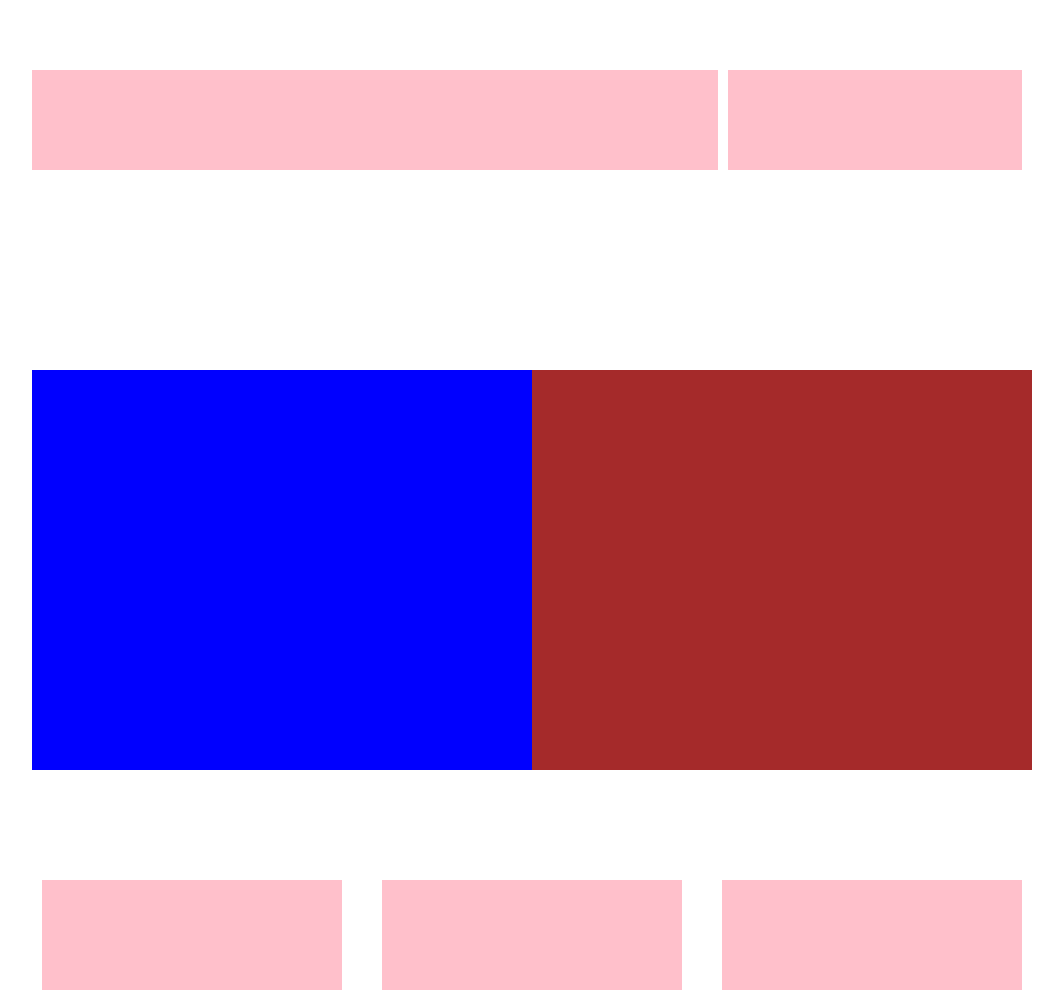
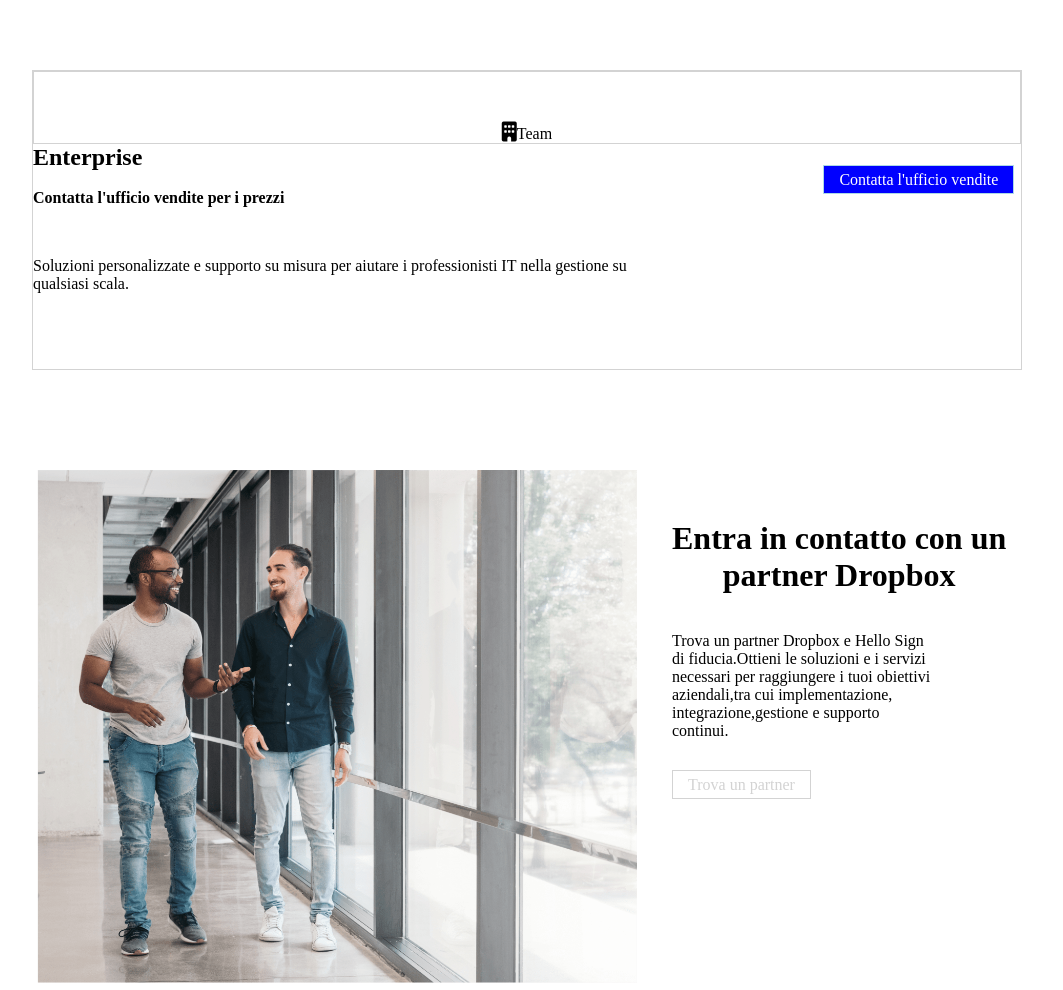
Before and after one commit to dariosanacuore/htmlcss-dropbox, a plain HTML site: page index.html in a window 1280 px wide. Shown: the part 2140-3130 px from the top of the page, without its empty margins (108-1171 px from the left). Drawn offline with Linux system fonts and the light colour scheme.

Commit message:
feat:Aggiuunta sezione riguardo al partner

```diff
--- a/css/style.css
+++ b/css/style.css
@@ -262,37 +262,59 @@ h1 {
 
 /*Altra sezione*/
 .team {
-    width: 70%;
-    min-height: 100px;
-    background-color: pink;
+    width: 100%;
+    min-height: 300px;
     margin-right: 10px;
     margin-bottom: 100px;
+    border: 1px solid lightgrey;
+}
+.team-enterprise{
+    width:100%;
+    min-height:50px;
+    text-align:center;
+    border: 1px solid lightgrey;
+}
+.p-team-enterprise{
+    margin-bottom:50px;
+}
+.team-enterprise-a{
+    margin-left:80%;
+    margin-bottom:100px;
 }
 
-.contatti {
-    width: 30%;
+
+
+/*Altra sezione*/
+.img-contact-dropbox{
+    margin-left: 5px;
+    width: 60%;
     min-height: 100px;
-    background-color: pink;
-    margin-right: 10px;
-    margin-bottom: 100px;
+    align-self: center;
 }
 
-/*Altra sezione*/
-.img-contact-dropbox {
-    width: 50%;
-    min-height: 400px;
-    background-color: blue;
-    margin-bottom: 100px;
-    margin-top: 100px;
+.img-contact-dropbox img {
+    width: 100%;
+    height: 100%;
+    object-fit: cover;
+}
+.text-contact-dropbox-h2{
+    margin-left:35px;
+}
+.a-bg-grey{
+    border: 1px solid lightgrey;
+    background-color:white;
+    padding-top: 5px;
+    padding-bottom: 5px;
+    padding-left: 15px;
+    padding-right: 15px;
+    text-decoration: none;
+    color: lightgray;
+}
+.a-bg-grey-pos{
+    margin-left:35px;
+    margin-top:35px;
 }
 
-.text-contact-dropbox {
-    width: 50%;
-    min-height: 400px;
-    background-color: brown;
-    margin-bottom: 100px;
-    margin-top: 100px;
-}
 
 /*Altra sezione*/
 
--- a/index.html
+++ b/index.html
@@ -148,15 +148,31 @@
         <!--Altra sezione-->
         <section>
             <div class="container flex">
-                <div class="team"></div>
-                <div class="contatti"></div>
+                <div class="team">
+                    <div class="team-enterprise"><i class="fa-solid fa-building"></i><span>Team</span></div>
+                    <h2>Enterprise</h2>
+                    <a class="a-bg-blue team-enterprise-a" href="">Contatta l'ufficio vendite</a>
+
+                    <br>
+                    <p class="p-team-enterprise"><strong>Contatta l'ufficio vendite per i prezzi</strong></p>
+                    <p>Soluzioni personalizzate e supporto su misura per aiutare i professionisti IT nella gestione su <br>qualsiasi scala.</p>
+                    </div>
+
             </div>
         </section>
         <!--Fine sezione-->
         <section>
             <div class="container flex">
-                <div class="img-contact-dropbox"></div>
-                <div class="text-contact-dropbox"></div>
+                <div class="img-contact-dropbox">
+                    <img src="./img/partner.png" />
+                </div>
+                <div class="text-contact-dropbox">
+                    <h2 class="business-plan-title text-contact-dropbox-h2">Entra in contatto con un<br> partner Dropbox</h2>
+                    <br>
+                    <p class="text-contact-dropbox-h2">Trova un partner Dropbox e Hello Sign<br> di fiducia.Ottieni le soluzioni e i servizi<br> necessari per raggiungere i tuoi obiettivi<br> aziendali,tra cui implementazione,<br>integrazione,gestione e supporto<br> continui.</p>
+                    <br><br>
+                    <a class="a-bg-grey a-bg-grey-pos" href="">Trova un partner</a>
+                </div>
             </div>
         </section>
         <!--Inizio altra sezione-->
```
